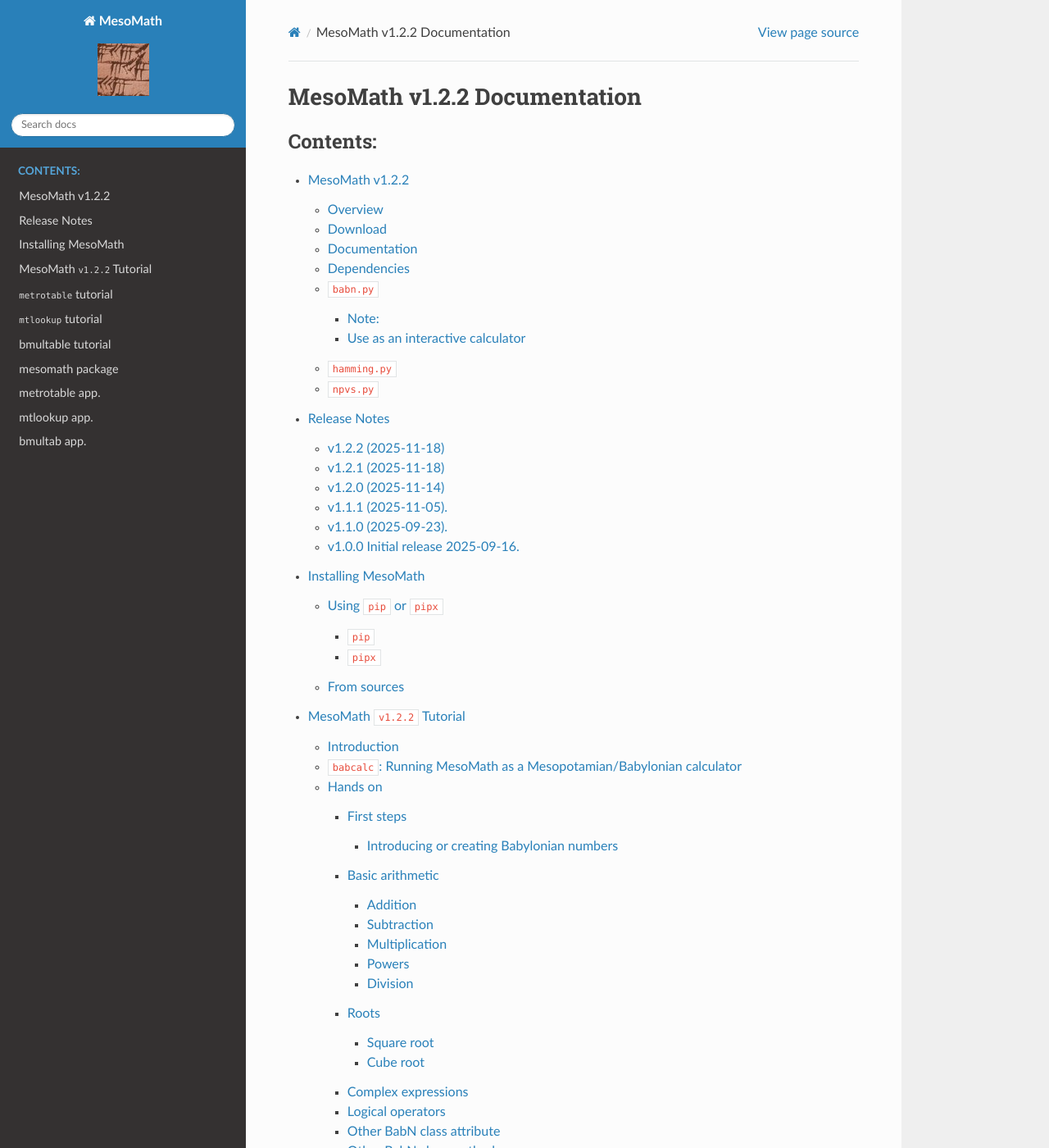
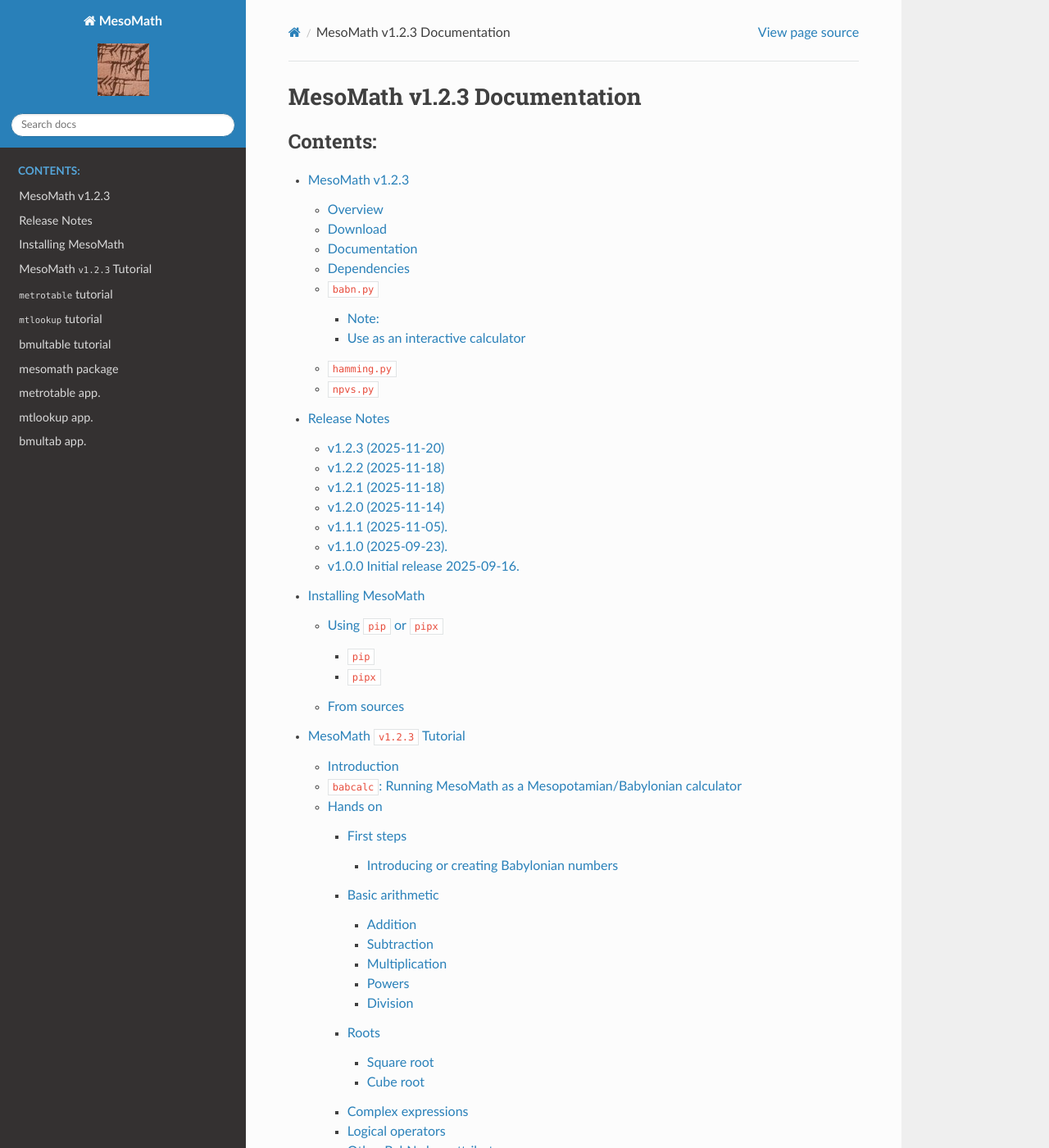
Before and after one commit to jccsvq/mesomath, a Sphinx documentation site: the page built from docs/source/index.rst, in a window 1280 px wide and 1400 px high. Shown: the whole window at 82% size. Built offline with Sphinx 7.4.7 and the Read the Docs theme 3.1.0, drawn with Linux system fonts in a browser that asks for light colours.

```diff
--- a/docs/source/conf.py
+++ b/docs/source/conf.py
@@ -15,7 +15,7 @@ sys.path.insert(0, str(Path('../../src').resolve()))
 project = 'MesoMath'
 copyright = '2025, jccsvq'
 author = 'jccsvq'
-release = '1.2.2'
+release = '1.2.3'
 
 # -- General configuration ---------------------------------------------------
 # https://www.sphinx-doc.org/en/master/usage/configuration.html#general-configuration
--- a/docs/source/index.rst
+++ b/docs/source/index.rst
@@ -1,5 +1,5 @@
 
-MesoMath v1.2.2 Documentation
+MesoMath v1.2.3 Documentation
 =============================
 
 .. toctree::
--- a/docs/source/intro.md
+++ b/docs/source/intro.md
@@ -5,7 +5,7 @@
 
 ![mesomath](_static/mesomath.png)
 
-# MesoMath v1.2.2
+# MesoMath v1.2.3
 
 ## Overview
 
@@ -55,7 +55,7 @@ Documentation for this package is in [Read the Docs](https://mesomath.readthedoc
 
 The dependencies expressed in `requirements.txt` are for testing and documentation building.
 
-Tested with Python 3.11.2 under Debian GNU/Linux 12 (bookworm) in x86_64 and aarch64 (raspberrypi 5).
+Tested with Python 3.11.2 and 3.12.8 under Debian GNU/Linux 12 (bookworm), 3.11.2 in x86_64 under aarch64 (raspberrypi 5) and Python 3.10.19 in Binder.
 
 ##   `babn.py`
 
--- a/docs/source/release-notes.md
+++ b/docs/source/release-notes.md
@@ -1,4 +1,8 @@
 # Release Notes
+
+## v1.2.3 (2025-11-20)
+
+* Fixed a bug in the `mesomath.mtlookup` module
 
 ## v1.2.2 (2025-11-18)
 
--- a/docs/source/tutorial.md
+++ b/docs/source/tutorial.md
@@ -1,5 +1,5 @@
 (tutorialmesomath)=
-# MesoMath ``v1.2.2`` Tutorial
+# MesoMath ``v1.2.3`` Tutorial
 
 ![mesomath](_static/mesomath.png)
 
@@ -25,7 +25,7 @@ If you [installed](installation)  `MesoMath` using `pip`, `pipx` or `hatch`, you
 
     $ babcalc
 
-    Welcome to Babylonian Calculator 1.2.2
+    Welcome to Babylonian Calculator 1.2.3
         ...the calculator that every scribe should have!
 
     Use: bn(number) for sexagesimal calculations
--- a/requirements.txt
+++ b/requirements.txt
@@ -2,4 +2,4 @@ sphinx
 myst_parser
 sphinx_rtd_theme
 pytest
-jupyter
+jupyterlab
--- a/src/mesomath/__about__.py
+++ b/src/mesomath/__about__.py
@@ -1,4 +1,4 @@
 # SPDX-FileCopyrightText: 2025-present jccsvq <jccsvq@gmail.com>
 #
 # SPDX-License-Identifier: MIT
-__version__ = "1.2.2"
+__version__ = "1.2.3"
```
Also changed, not shown: README.md (+1 -1 lines), docs/source/progs/metrotable.md (+1 -1 lines), 7 other files.
